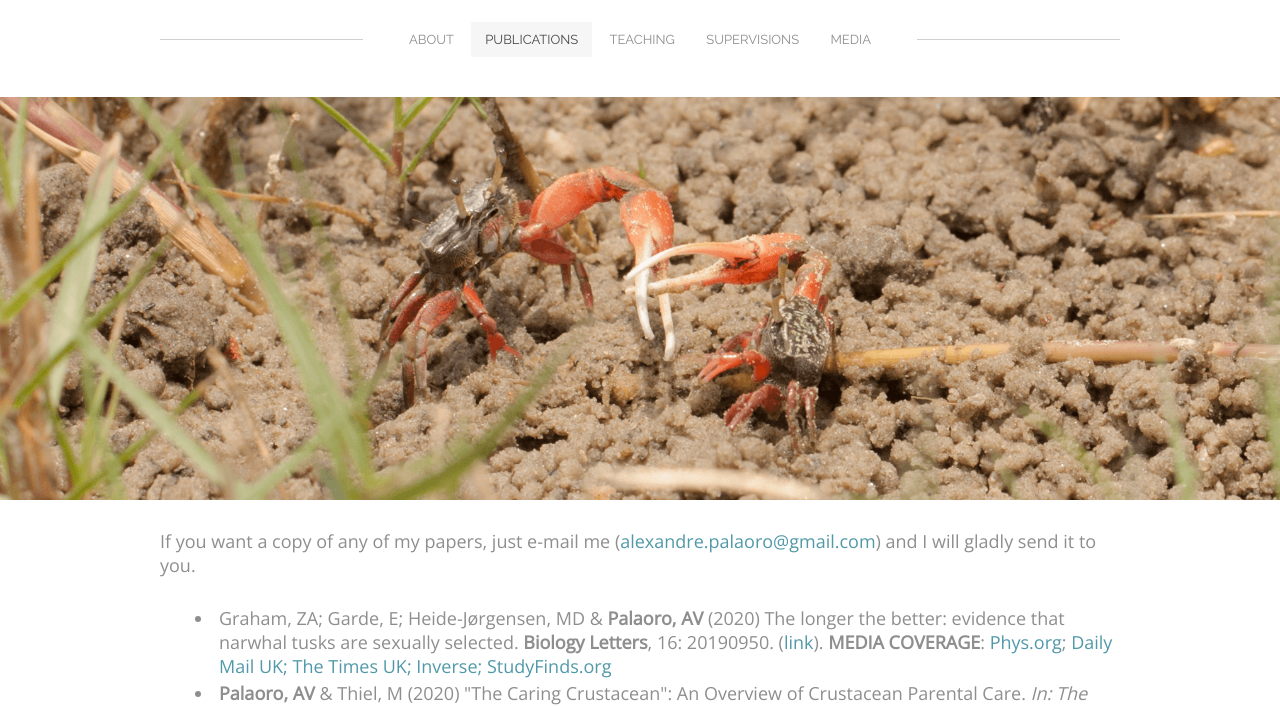
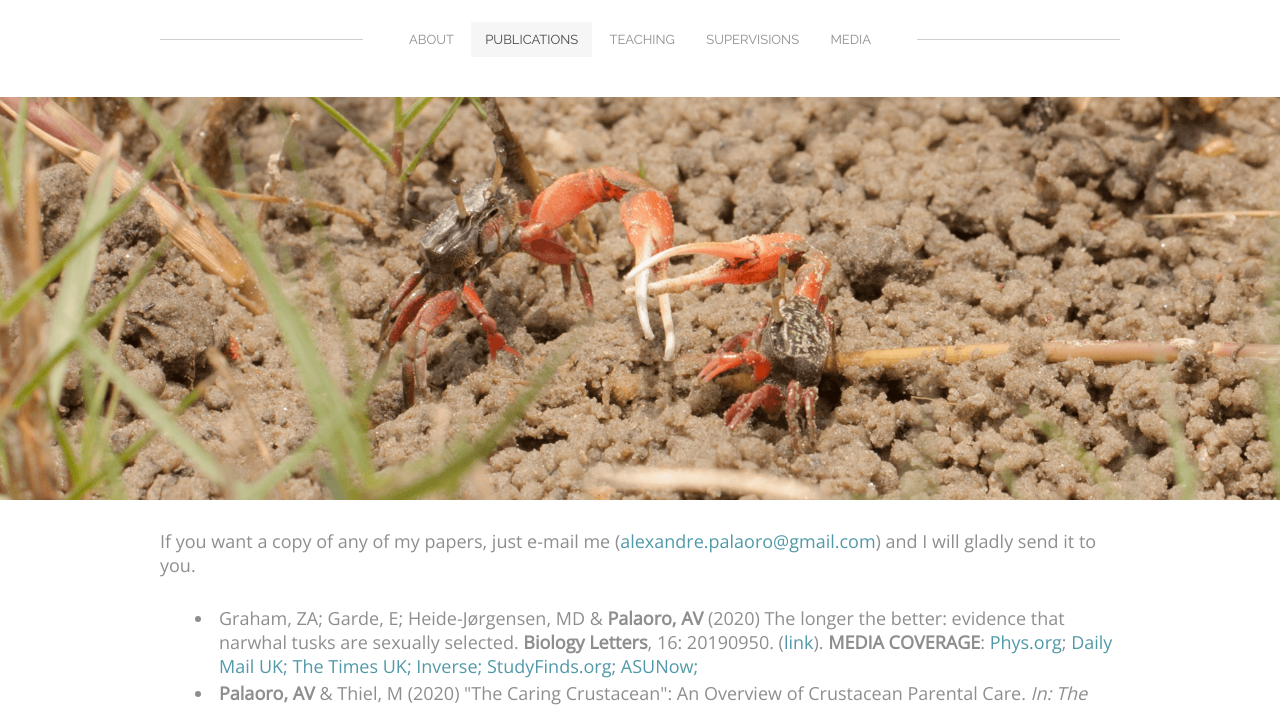
Before and after one commit to alexandrepalaoro/alexandrepalaoro.github.io, a plain HTML site: page publications.html in a window 1280 px wide. Shown: the part 97-804 px from the top of the page. Drawn offline with nearby package versions, Linux system fonts and the light colour scheme; a web font is replaced by a local one.

Commit message:
Update publications.html

```diff
--- a/publications.html
+++ b/publications.html
@@ -133,7 +133,10 @@
                                         href="https://www.inverse.com/science/study-explains-what-makes-unicorns-of-the-sea-so-sexy-"
                                         target="_blank">Inverse;</a> <a
                                         href="https://www.studyfinds.org/love-at-sea-in-the-narwhal-dating-scene-tusk-size-matters/"
-                                        target="_blank">StudyFinds.org</a>
+                                        target="_blank">StudyFinds.org;</a> <a
+                                        href="https://asunow.asu.edu/20200317-discoveries-narwhals-unicorn-seas-size-matters-sexual-selection"
+                                        target="_blank">ASUNow;</a>
+
 
                                 </li>
                                 <li>
```
